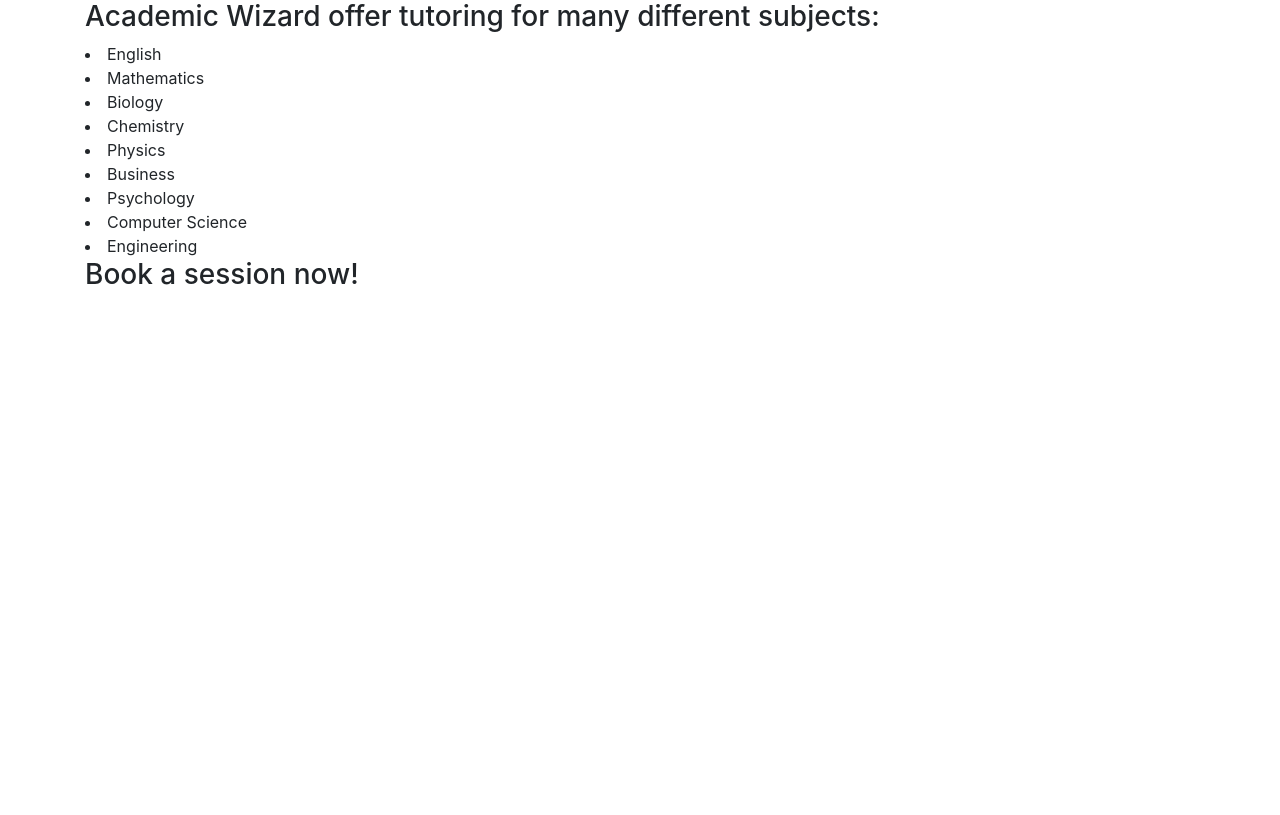
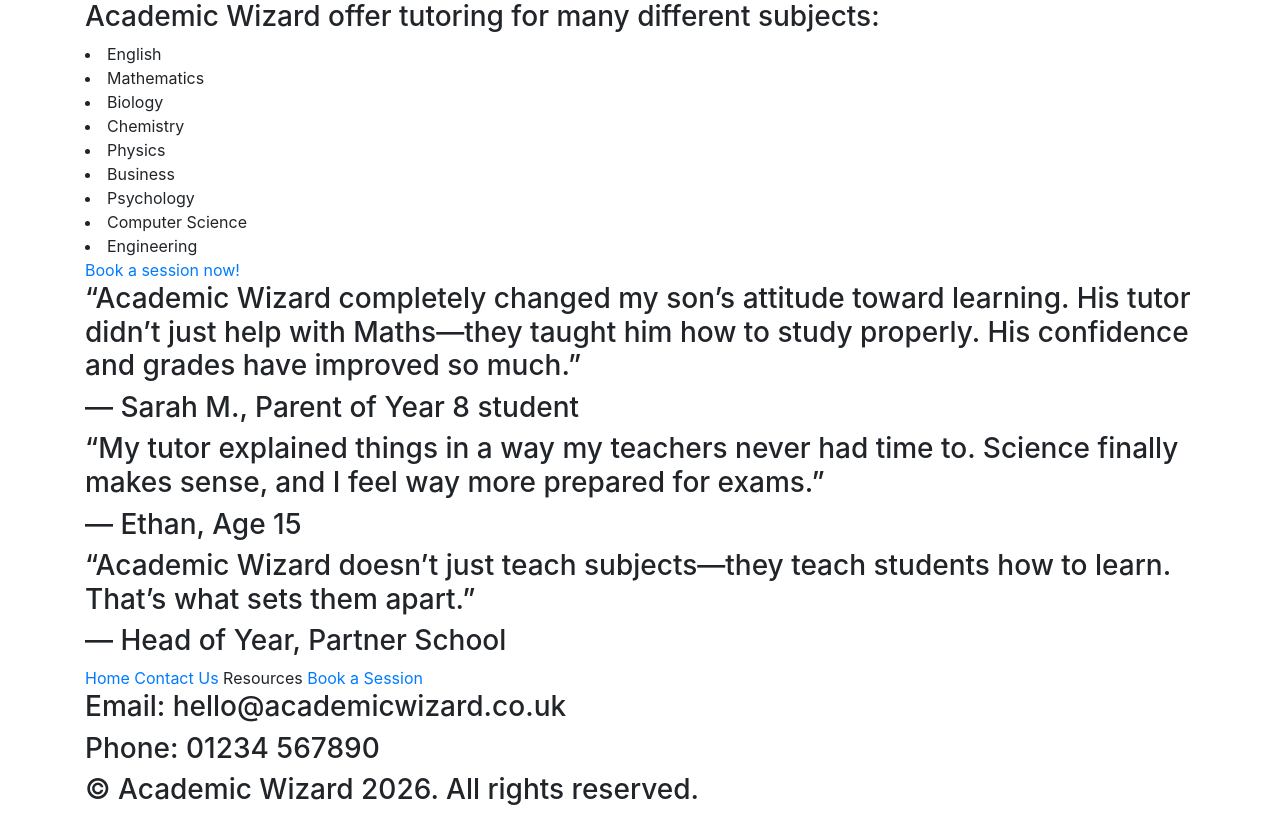
Before and after one commit to Maddy400/PETR2140, a Flask app: page / in a window 1280 px wide. Shown: the part 278-1093 px from the top of the page. Before the commit the page ends 563 px from the top, so only its background shows below. Run offline with Flask 3, Linux system fonts and the light colour scheme; a user stored in the database is signed in; some libraries are stand-ins or nearby versions.

Commit message:
add to home page and add footers to all necessary pages

```diff
--- a/Website/templates/home.html
+++ b/Website/templates/home.html
@@ -4,11 +4,14 @@
 <h1 id="home_title">Academic Wizard</h1>
 
 <div id="overall">
-<div id="about">
+<div id="about_parent">
+    <div id="about_child">
     <h3 id="about_text">Academic Wizard is a growing academic skills and tutoring company offering online and in-person tutoring services. They specialize in helping students aged 10-18 improve their study skills, exam preparation, and subject-specific knowledge (Maths, English, Science).</h3>
+    </div>
 </div>
 
-<div id="subjects">
+<div id="subjects_parent">
+    <div id="subjects_child">
     <h3 id="subjects_text">Academic Wizard offer tutoring for many different subjects:</h3>
     <li id="subject_list">English</li>
     <li id="subject_list">Mathematics</li>
@@ -19,8 +22,39 @@
     <li id="subject_list">Psychology</li>
     <li id="subject_list">Computer Science</li>
     <li id="subject_list">Engineering</li>
-    <h3 id="book_now" href="/booking">Book a session now!</h3>
+    <a id="book_now" href="/booking">Book a session now!</a>
+</div>
+</div>
+
+<div id="testimonials_parent">
+<div id="testimonial1">
+    <h3>“Academic Wizard completely changed my son’s attitude toward learning. His tutor didn’t just help with Maths—they taught him how to study properly. His confidence and grades have improved so much.”</h3>
+    <h3>— Sarah M., Parent of Year 8 student</h3>
+</div>
+<div id="testimonial2">
+    <h3>“My tutor explained things in a way my teachers never had time to. Science finally makes sense, and I feel way more prepared for exams.”</h3>
+    <h3>— Ethan, Age 15</h3>
+</div>
+<div id="testimonial3">
+    <h3>“Academic Wizard doesn’t just teach subjects—they teach students how to learn. That’s what sets them apart.”</h3>
+    <h3>— Head of Year, Partner School</h3>
+</div>
 </div>
 
 </div>
+
+
+<footer>
+    <div id="footer_links">
+    <a href="/">Home</a>
+    <a href="/contact">Contact Us</a>
+    <a hre="/view_resources">Resources</a>
+    <a href="/booking">Book a Session</a>
+</div>
+<div id="footer_other">
+    <h3>Email: hello@academicwizard.co.uk</h3>
+    <h3>Phone: 01234 567890</h3>
+    <h3>© Academic Wizard 2026. All rights reserved.</h3>
+</div>
+</footer>
 {%endblock%}
```
Also changed, not shown: Website/templates/booking.html (+14 -0 lines), Website/templates/contact.html (+14 -0 lines), Website/templates/tutor/home.html (+14 -0 lines), Website/templates/tutor/sessions.html (+14 -0 lines), instance/academic_wizard.db.
